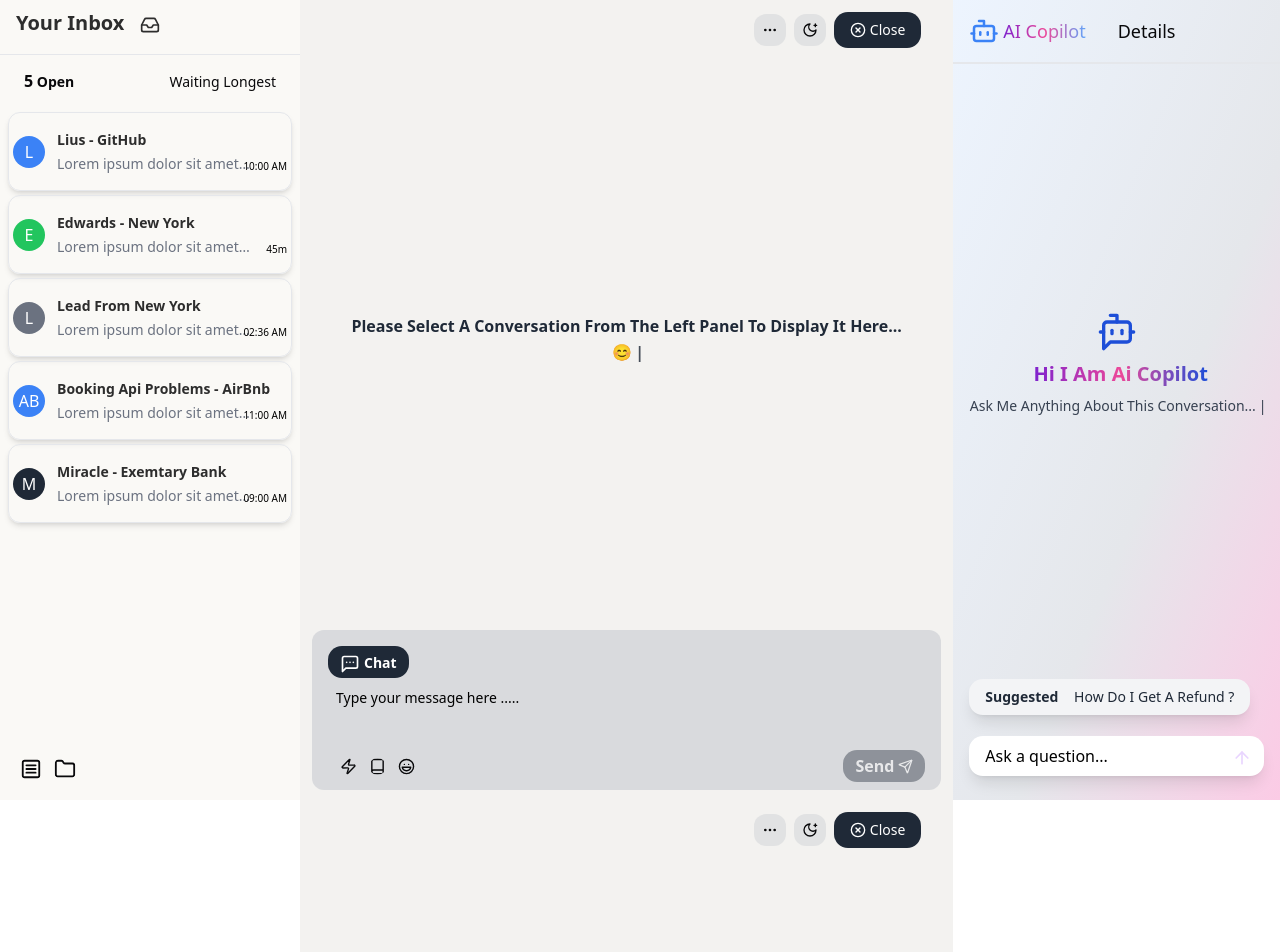
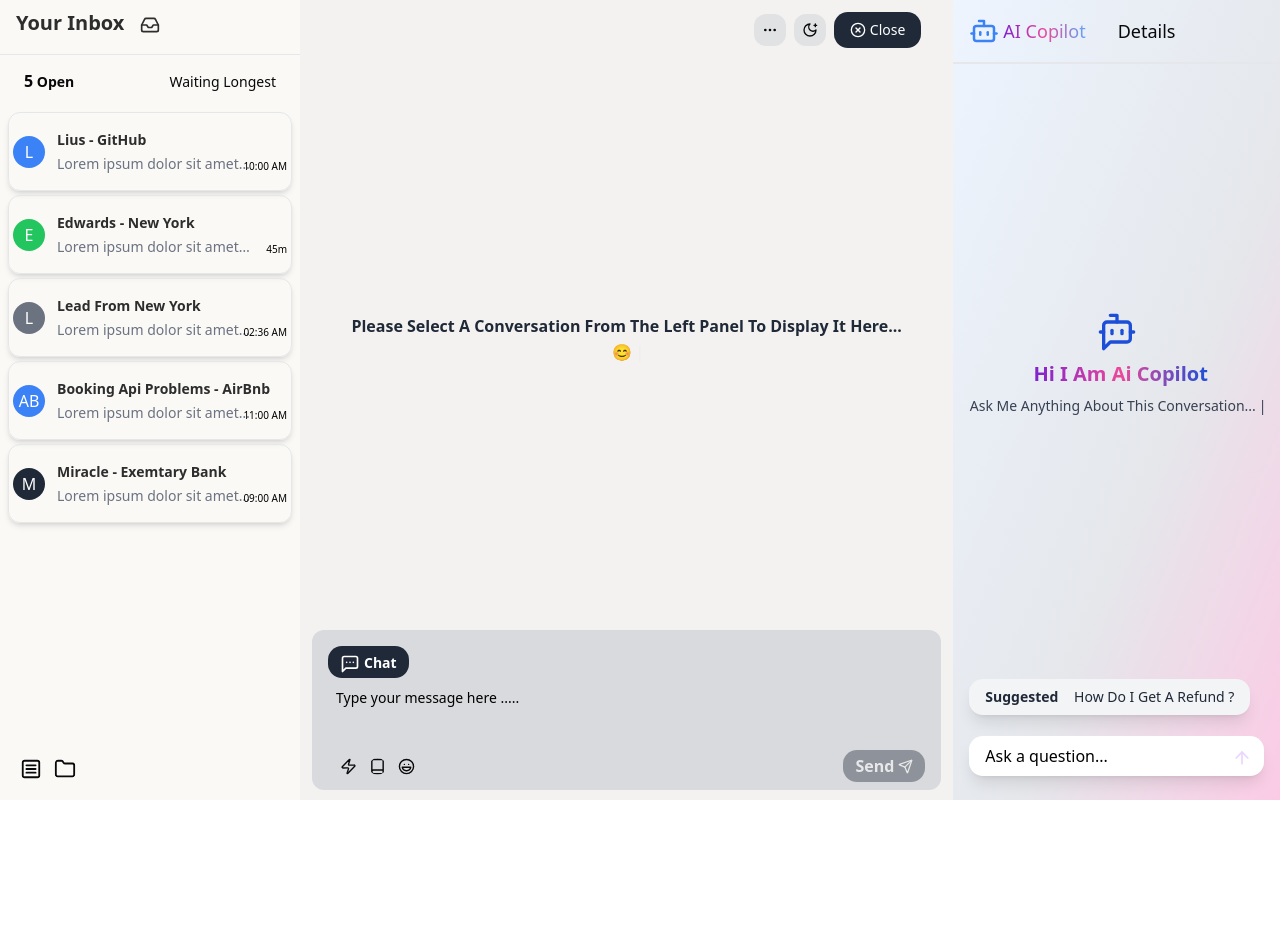
Before and after one commit to Adityasuryavanshi23/CHAT-UI, a React (Vite) app: page / in a window 1280 px wide. Shown: the top 952 px of the page. After the commit the page ends 800 px from the top, so only its background shows below. Built offline with nearby package versions, Linux system fonts and the light colour scheme.

Commit message:
Remove duplicate MessageBox component
Removed duplicate MessageBox component from the layout.

```diff
--- a/src/App.jsx
+++ b/src/App.jsx
@@ -17,7 +17,6 @@ function App() {
         <Sidebar openSidebar={openSidebar} setOpenSidebar={setOpenSidebar} />
         <div className="flex-[2] bg-gray-800/10 h-screen">
           <MessageBox />
-          <MessageBox />
 
         </div>
         <div
```
